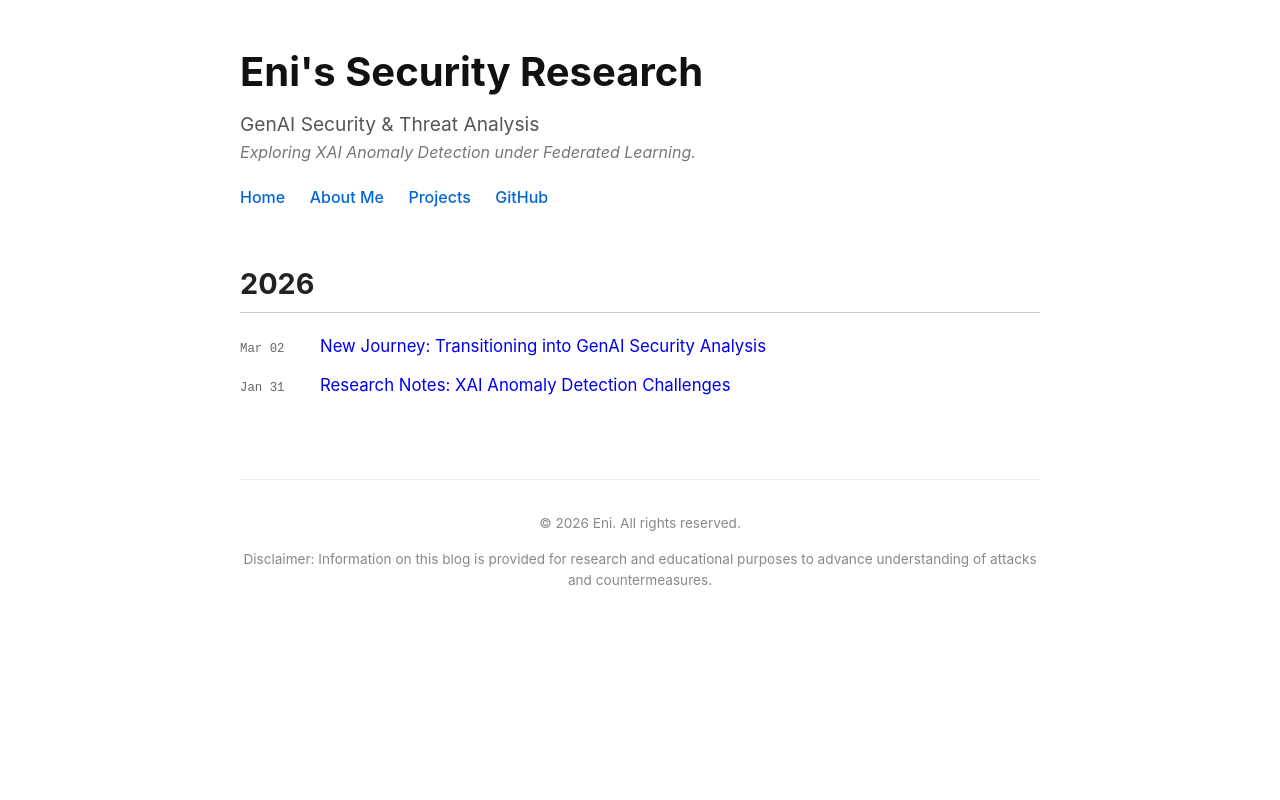
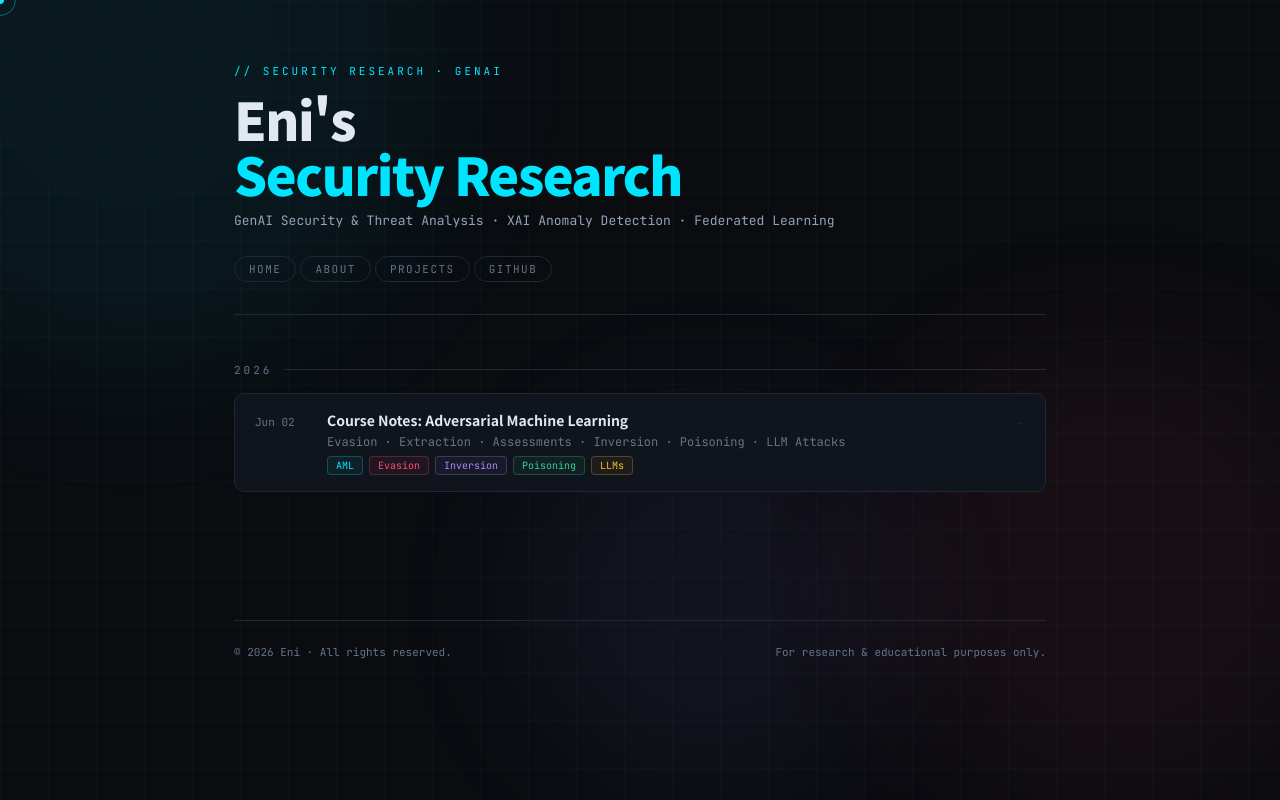
Before and after one commit to bagel211-svg/bagel211.github.io, a plain HTML site: page index.html in a window 1280 px wide. Drawn offline with Linux system fonts and the light colour scheme.

Commit message:
Add files via upload

```diff
--- a/index.html
+++ b/index.html
@@ -4,126 +4,247 @@
 <meta charset="UTF-8">
 <meta name="viewport" content="width=device-width, initial-scale=1.0">
 <title>Eni's Security Research</title>
+<link href="https://fonts.googleapis.com/css2?family=Noto+Sans+TC:wght@300;400;500;700;900&family=JetBrains+Mono:wght@400;700&display=swap" rel="stylesheet">
 <style>
-        body {
-            font-family: -apple-system, BlinkMacSystemFont, "Segoe UI", Roboto, Helvetica, Arial, sans-serif;
-            line-height: 1.6;
-            color: #333;
-            max-width: 800px;
-            margin: 0 auto;
-            padding: 40px 20px;
+  :root {
+    --bg: #0a0c10;
+    --surface: #10141c;
+    --surface2: #161c28;
+    --border: #1e2836;
+    --accent: #00e5ff;
+    --accent2: #ff4b6e;
+    --accent3: #a78bfa;
+    --accent4: #34d399;
+    --accent5: #fbbf24;
+    --text: #e2e8f0;
+    --text-dim: #64748b;
+    --text-mid: #94a3b8;
+    --glow: 0 0 20px rgba(0,229,255,0.15);
   }
+  * { margin: 0; padding: 0; box-sizing: border-box; }
+  body { background: var(--bg); color: var(--text); font-family: 'Noto Sans TC', sans-serif; overflow-x: hidden; cursor: none; min-height: 100vh; }
 
-        /* 頂部標頭與導覽列 */
-        header {
-            margin-bottom: 50px;
+  /* Cursor */
+  .cursor { width: 8px; height: 8px; background: var(--accent); border-radius: 50%; position: fixed; pointer-events: none; z-index: 9999; transform: translate(-50%,-50%); mix-blend-mode: screen; }
+  .cursor-ring { width: 32px; height: 32px; border: 1px solid rgba(0,229,255,0.4); border-radius: 50%; position: fixed; pointer-events: none; z-index: 9998; transform: translate(-50%,-50%); transition: left 0.12s ease-out, top 0.12s ease-out; }
+  .scroll-indicator { position: fixed; top: 0; left: 0; height: 2px; background: linear-gradient(90deg, var(--accent), var(--accent3)); z-index: 1000; width: 0; }
+
+  /* Grid bg */
+  body::before { content: ''; position: fixed; inset: 0; background-image: linear-gradient(rgba(0,229,255,0.03) 1px, transparent 1px), linear-gradient(90deg, rgba(0,229,255,0.03) 1px, transparent 1px); background-size: 48px 48px; pointer-events: none; z-index: 0; }
+
+  /* Blobs */
+  .blob { position: fixed; border-radius: 50%; filter: blur(80px); opacity: 0.06; pointer-events: none; z-index: 0; animation: float 18s ease-in-out infinite; }
+  .blob-1 { width: 600px; height: 600px; background: var(--accent); top: -200px; left: -200px; }
+  .blob-2 { width: 500px; height: 500px; background: var(--accent2); bottom: 0; right: -100px; animation-delay: -8s; }
+  .blob-3 { width: 400px; height: 400px; background: var(--accent3); top: 50%; left: 40%; animation-delay: -4s; }
+  @keyframes float { 0%,100% { transform: translate(0,0) scale(1); } 33% { transform: translate(30px,-40px) scale(1.05); } 66% { transform: translate(-20px,20px) scale(0.95); } }
+  @keyframes fadeUp { from { opacity: 0; transform: translateY(20px); } to { opacity: 1; transform: translateY(0); } }
+
+  /* Layout */
+  .container { max-width: 860px; margin: 0 auto; padding: 0 24px; position: relative; z-index: 1; }
+
+  /* Header */
+  header { padding: 64px 0 32px; border-bottom: 1px solid var(--border); }
+  .header-tag { font-family: 'JetBrains Mono', monospace; font-size: 11px; color: var(--accent); letter-spacing: 3px; text-transform: uppercase; margin-bottom: 14px; opacity: 0; animation: fadeUp 0.6s ease forwards 0.1s; }
+  h1 { font-size: clamp(30px, 5vw, 52px); font-weight: 900; line-height: 1.05; letter-spacing: -1.5px; opacity: 0; animation: fadeUp 0.6s ease forwards 0.3s; }
+  h1 .hl { color: var(--accent); }
+  .header-sub { font-size: 13px; color: var(--text-mid); margin-top: 10px; font-family: 'JetBrains Mono', monospace; opacity: 0; animation: fadeUp 0.6s ease forwards 0.5s; line-height: 1.6; }
+
+  /* Nav */
+  nav { display: flex; gap: 4px; margin-top: 24px; flex-wrap: wrap; opacity: 0; animation: fadeUp 0.6s ease forwards 0.7s; }
+  .nav-link {
+    font-family: 'JetBrains Mono', monospace;
+    font-size: 11px;
+    letter-spacing: 1.5px;
+    text-transform: uppercase;
+    color: var(--text-dim);
+    text-decoration: none;
+    padding: 5px 14px;
+    border: 1px solid var(--border);
+    border-radius: 100px;
+    transition: all 0.2s;
   }
-        h1 {
-            margin: 0;
-            font-size: 2.5em;
-            color: #111;
+  .nav-link:hover { color: var(--accent); border-color: rgba(0,229,255,0.4); background: rgba(0,229,255,0.05); }
+
+  /* Main */
+  main { padding: 48px 0 80px; }
+
+  /* Year section */
+  .year-section { margin-bottom: 48px; opacity: 0; transform: translateY(20px); animation: fadeUp 0.6s ease forwards; }
+  .year-section:nth-child(1) { animation-delay: 0.9s; }
+  .year-section:nth-child(2) { animation-delay: 1.0s; }
+
+  .year-label {
+    font-family: 'JetBrains Mono', monospace;
+    font-size: 11px;
+    letter-spacing: 3px;
+    color: var(--text-dim);
+    text-transform: uppercase;
+    margin-bottom: 16px;
+    display: flex;
+    align-items: center;
+    gap: 12px;
   }
-        .subtitle {
-            font-size: 1.2em;
-            color: #555;
-            margin-top: 5px;
-        }
-        .tagline {
-            font-style: italic;
-            color: #777;
-            margin-bottom: 20px;
-        }
-        nav a {
-            margin-right: 20px;
-            text-decoration: none;
-            color: #0366d6;
-            font-weight: 500;
-        }
-        nav a:hover {
-            text-decoration: underline;
-        }
+  .year-label::after { content: ''; flex: 1; height: 1px; background: var(--border); }
 
-        /* 年份與文章列表 */
-        .year-section {
-            margin-bottom: 40px;
-        }
-        .year-title {
-            font-size: 1.8em;
-            color: #222;
-            border-bottom: 1px solid #ccc;
-            padding-bottom: 5px;
-            margin-bottom: 20px;
-        }
-        .post-list {
-            list-style: none;
-            padding: 0;
-            margin: 0;
-        }
+  /* Post item */
   .post-item {
     display: flex;
-            margin-bottom: 12px;
     align-items: baseline;
+    gap: 20px;
+    padding: 16px 20px;
+    border: 1px solid var(--border);
+    border-radius: 10px;
+    margin-bottom: 10px;
+    background: var(--surface);
+    text-decoration: none;
+    transition: border-color 0.2s, box-shadow 0.2s, background 0.2s;
+    cursor: pointer;
+  }
+  .post-item:hover {
+    border-color: rgba(0,229,255,0.35);
+    box-shadow: var(--glow);
+    background: var(--surface2);
   }
   .post-date {
-            min-width: 80px;
-            color: #666;
-            font-family: monospace;
-            font-size: 0.95em;
+    font-family: 'JetBrains Mono', monospace;
+    font-size: 11px;
+    color: var(--text-dim);
+    white-space: nowrap;
+    flex-shrink: 0;
+    width: 52px;
   }
-        .post-title a {
-            text-decoration: none;
-            color: #0000ee;
-            font-size: 1.05em;
+  .post-content { flex: 1; min-width: 0; }
+  .post-title {
+    font-size: 14px;
+    font-weight: 600;
+    color: var(--text);
+    line-height: 1.4;
+    transition: color 0.2s;
   }
-        .post-title a:hover {
-            text-decoration: underline;
+  .post-item:hover .post-title { color: var(--accent); }
+  .post-desc {
+    font-size: 12px;
+    color: var(--text-dim);
+    margin-top: 3px;
+    font-family: 'JetBrains Mono', monospace;
+    white-space: nowrap;
+    overflow: hidden;
+    text-overflow: ellipsis;
   }
+  .post-tags { display: flex; gap: 6px; margin-top: 6px; flex-wrap: wrap; }
+  .tag {
+    font-family: 'JetBrains Mono', monospace;
+    font-size: 10px;
+    padding: 2px 8px;
+    border-radius: 4px;
+    border: 1px solid var(--border);
+    color: var(--text-dim);
+    background: var(--surface2);
+  }
+  .tag.cyan { color: var(--accent); border-color: rgba(0,229,255,0.25); background: rgba(0,229,255,0.06); }
+  .tag.red   { color: var(--accent2); border-color: rgba(255,75,110,0.25); background: rgba(255,75,110,0.06); }
+  .tag.purple{ color: var(--accent3); border-color: rgba(167,139,250,0.25); background: rgba(167,139,250,0.06); }
+  .tag.green { color: var(--accent4); border-color: rgba(52,211,153,0.25); background: rgba(52,211,153,0.06); }
+  .tag.yellow{ color: var(--accent5); border-color: rgba(251,191,36,0.25); background: rgba(251,191,36,0.06); }
 
-        /* 底部版權與免責聲明 */
+  .post-arrow {
+    font-size: 14px;
+    color: var(--border);
+    flex-shrink: 0;
+    transition: color 0.2s, transform 0.2s;
+  }
+  .post-item:hover .post-arrow { color: var(--accent); transform: translateX(3px); }
+
+  /* Footer */
   footer {
-            margin-top: 80px;
-            border-top: 1px solid #eee;
-            padding-top: 20px;
-            font-size: 0.85em;
-            color: #888;
-            text-align: center;
+    border-top: 1px solid var(--border);
+    padding: 24px 0;
+    font-family: 'JetBrains Mono', monospace;
+    font-size: 11px;
+    color: var(--text-dim);
+    display: flex;
+    justify-content: space-between;
+    align-items: center;
+    gap: 16px;
+    flex-wrap: wrap;
   }
+  footer a { color: var(--text-dim); text-decoration: none; }
+  footer a:hover { color: var(--accent); }
 </style>
 </head>
 <body>
 
+<div class="cursor" id="cursor"></div>
+<div class="cursor-ring" id="cursorRing"></div>
+<div class="scroll-indicator" id="scrollBar"></div>
+<div class="blob blob-1"></div>
+<div class="blob blob-2"></div>
+<div class="blob blob-3"></div>
+
+<div class="container">
+
   <header>
-        <h1>Eni's Security Research</h1>
-        <div class="subtitle">GenAI Security & Threat Analysis</div>
-        <div class="tagline">Exploring XAI Anomaly Detection under Federated Learning.</div>
+    <div class="header-tag">// Security Research · GenAI</div>
+    <h1>Eni's<br><span class="hl">Security Research</span></h1>
+    <div class="header-sub">
+      GenAI Security &amp; Threat Analysis · XAI Anomaly Detection · Federated Learning
+    </div>
     <nav>
-            <a href="#">Home</a>
-            <a href="#">About Me</a>
-            <a href="#">Projects</a>
-            <a href="https://github.com/bagel211">GitHub</a>
+      <a class="nav-link" href="#">Home</a>
+      <a class="nav-link" href="#">About</a>
+      <a class="nav-link" href="#">Projects</a>
+      <a class="nav-link" href="https://github.com/bagel211" target="_blank">GitHub</a>
     </nav>
   </header>
 
   <main>
     <section class="year-section">
-            <h2 class="year-title">2026</h2>
-            <ul class="post-list">
-                <li class="post-item">
-                    <span class="post-date">Mar 02</span>
-                    <span class="post-title"><a href="#">New Journey: Transitioning into GenAI Security Analysis</a></span>
-                </li>
-                <li class="post-item">
-                    <span class="post-date">Jan 31</span>
-                    <span class="post-title"><a href="#">Research Notes: XAI Anomaly Detection Challenges</a></span>
-                </li>
-            </ul>
+      <div class="year-label">2026</div>
+
+      <a class="post-item" href="adversarial-ml-notes.html">
+        <span class="post-date">Jun 02</span>
+        <div class="post-content">
+          <div class="post-title">Course Notes: Adversarial Machine Learning</div>
+          <div class="post-desc">Evasion · Extraction · Assessments · Inversion · Poisoning · LLM Attacks</div>
+          <div class="post-tags">
+            <span class="tag cyan">AML</span>
+            <span class="tag red">Evasion</span>
+            <span class="tag purple">Inversion</span>
+            <span class="tag green">Poisoning</span>
+            <span class="tag yellow">LLMs</span>
+          </div>
+        </div>
+        <span class="post-arrow">→</span>
+      </a>
+
     </section>
   </main>
 
   <footer>
-        <p>&copy; 2026 Eni. All rights reserved.</p>
-        <p>Disclaimer: Information on this blog is provided for research and educational purposes to advance understanding of attacks and countermeasures.</p>
+    <span>© 2026 Eni · All rights reserved.</span>
+    <span>For research &amp; educational purposes only.</span>
   </footer>
+
+</div>
+
+<script>
+  const cursor = document.getElementById('cursor');
+  const ring = document.getElementById('cursorRing');
+  let mx = 0, my = 0;
+  document.addEventListener('mousemove', e => {
+    mx = e.clientX; my = e.clientY;
+    cursor.style.left = mx + 'px';
+    cursor.style.top = my + 'px';
+    ring.style.left = mx + 'px';
+    ring.style.top = my + 'px';
+  });
+  const scrollBar = document.getElementById('scrollBar');
+  window.addEventListener('scroll', () => {
+    const pct = (window.scrollY / (document.body.scrollHeight - window.innerHeight)) * 100;
+    scrollBar.style.width = (isNaN(pct) ? 0 : pct) + '%';
+  });
+</script>
 
 </body>
 </html>
```
Lines whose indentation alone changed are shown as unchanged.
